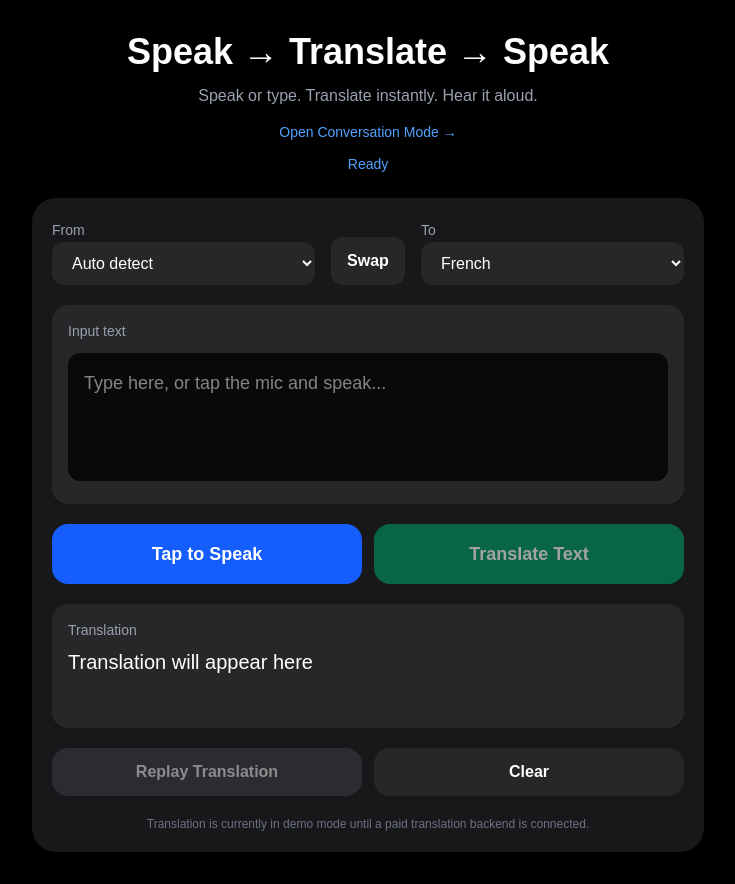
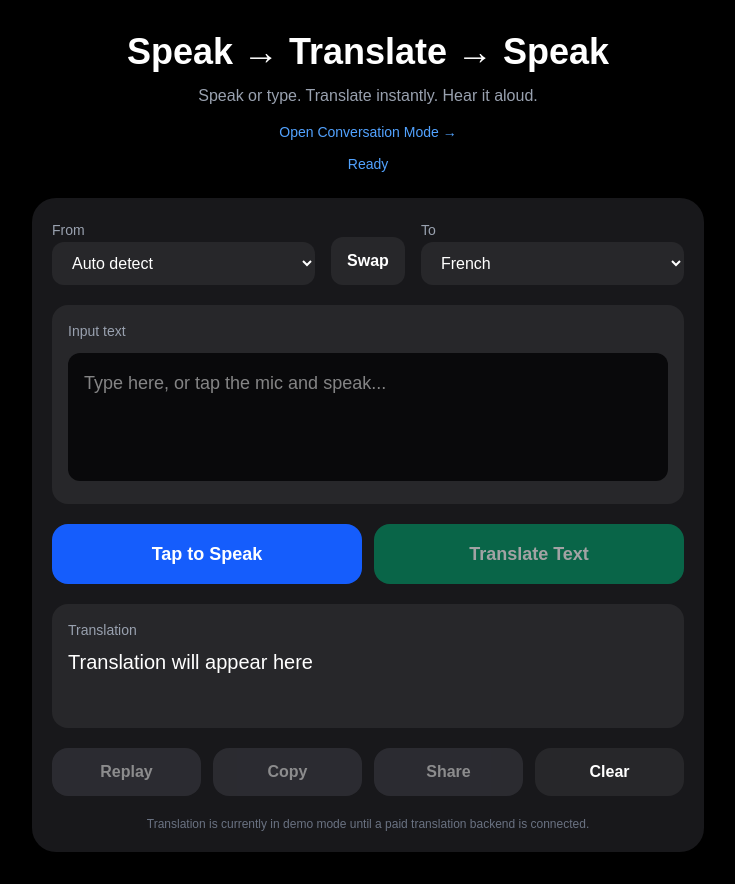
Before and after one commit to Aurelian2025/speak-translate, a Next.js app in the folder web/: page / in a window 1280 px wide. Shown: the whole page, without its empty margins (272-1007 px from the left). Built offline with nearby package versions, Linux system fonts and the light colour scheme.

Commit message:
Update page.tsx

```diff
--- a/web/app/page.tsx
+++ b/web/app/page.tsx
@@ -176,7 +176,27 @@ export default function Home() {
     setTranslated("");
     setStatus("Languages swapped");
   }
+async function copyTranslation() {
+  if (!translated) return;
 
+  await navigator.clipboard.writeText(translated);
+  setStatus("Translation copied");
+}
+
+async function shareTranslation() {
+  if (!translated) return;
+
+  if (navigator.share) {
+    await navigator.share({
+      title: "Speak Translate",
+      text: translated,
+    });
+    setStatus("Translation shared");
+  } else {
+    await navigator.clipboard.writeText(translated);
+    setStatus("Sharing not supported. Translation copied instead.");
+  }
+}
   function clearAll() {
     stopListening();
     window.speechSynthesis.cancel();
@@ -295,13 +315,29 @@ export default function Home() {
             </p>
           </div>
 
-          <div className="grid grid-cols-1 gap-3 sm:grid-cols-2">
+          <div className="grid grid-cols-1 gap-3 sm:grid-cols-4">
   <button
     onClick={() => speak(translated)}
     disabled={!translated}
     className="rounded-2xl bg-zinc-700 px-6 py-3 font-semibold hover:bg-zinc-600 disabled:cursor-not-allowed disabled:opacity-50"
   >
-              Replay Translation
+    Replay
+  </button>
+
+  <button
+    onClick={copyTranslation}
+    disabled={!translated}
+    className="rounded-2xl bg-zinc-700 px-6 py-3 font-semibold hover:bg-zinc-600 disabled:cursor-not-allowed disabled:opacity-50"
+  >
+    Copy
+  </button>
+
+  <button
+    onClick={shareTranslation}
+    disabled={!translated}
+    className="rounded-2xl bg-zinc-700 px-6 py-3 font-semibold hover:bg-zinc-600 disabled:cursor-not-allowed disabled:opacity-50"
+  >
+    Share
   </button>
 
   <button
```
Lines whose indentation alone changed are shown as unchanged.
